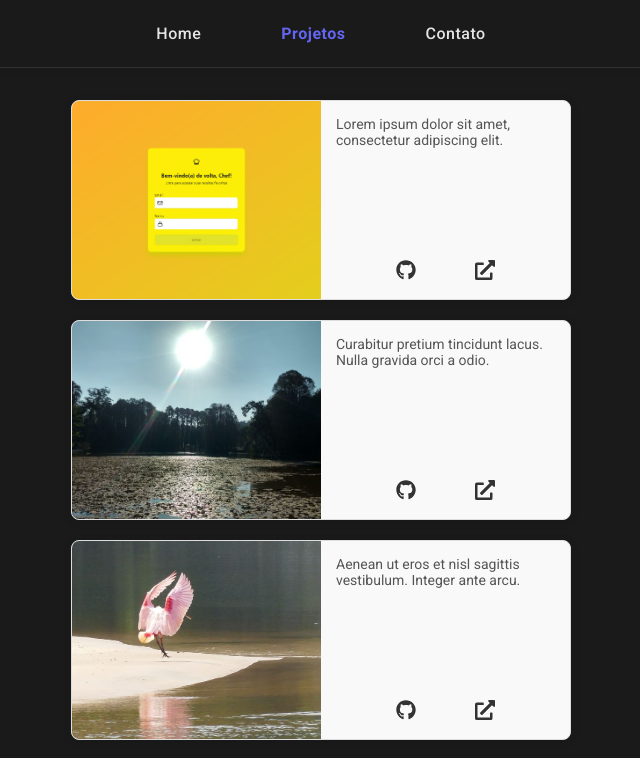
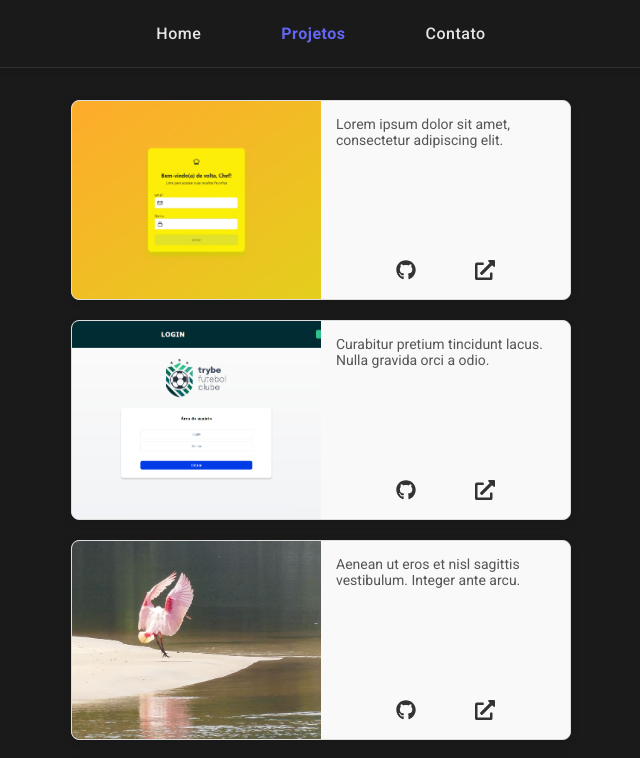
Before and after one commit to Gustavo-GPG/Gustavo-Portifolio, a React (Vite) app: page /Gustavo-Portifolio/Projetos in a window 1280 px wide. Shown: the top 758 px of the page, without its empty margins (319-959 px from the left). Built offline with nearby package versions, Linux system fonts and the light colour scheme.

Commit message:
atualizando mais um projeto sem deploy

```diff
--- a/src/Components/ProjetosCarrosel/index.tsx
+++ b/src/Components/ProjetosCarrosel/index.tsx
@@ -1,14 +1,14 @@
 import { useState } from "react";
 import "./Pojetos.css"; // Importando o CSS
 import projeto1 from "../../assets/Capa ProjetoAPPReceitas.png";
-import foto2 from "../../assets/caroca2.jpg";
+import projeto2 from "../../assets/Capa ProjetoTFC.png";
 import foto3 from "../../assets/caroca3.jpeg";
 import foto4 from "../../assets/caroca4.jpeg";
 
 function ProjetosCarrosel() {
   const images = [
     projeto1,
-    foto2,
+    projeto2,
     foto3,
     foto4,
   ];
--- a/src/Components/ProjetosLista/index.tsx
+++ b/src/Components/ProjetosLista/index.tsx
@@ -1,6 +1,6 @@
 import { FaGithub, FaExternalLinkAlt } from 'react-icons/fa';
 import Projeto1 from "../../assets/Capa ProjetoAPPReceitas.png";
-import foto2 from "../../assets/caroca2.jpg";
+import Projeto2 from "../../assets/Capa ProjetoTFC.png";
 import foto3 from "../../assets/caroca3.jpeg";
 import foto4 from "../../assets/caroca4.jpeg";
 import './ProjetosLista.css';
@@ -14,10 +14,10 @@ const ProjetosLista = () => {
       linkSite: 'https://gustavo-gpg.github.io/AppReceitasDeploy/',
     },
     {
-      imagem: foto2,
+      imagem: Projeto2,
       descricao: 'Curabitur pretium tincidunt lacus. Nulla gravida orci a odio.',
-      linkGithub: 'https://github.com/exemplo/repo2',
-      linkSite: 'https://gustavo-gpg.github.io/AppReceitasDeploy/',
+      linkGithub: 'https://github.com/Gustavo-GPG/FutebolClube',
+      linkSite: 'https://github.com/exemplo/repo2',
     },
     {
       imagem: foto3,
```
Also changed, not shown: src/assets/Capa ProjetoTFC.png (added), 2 other files (tests, documents, lock files or other folders).
